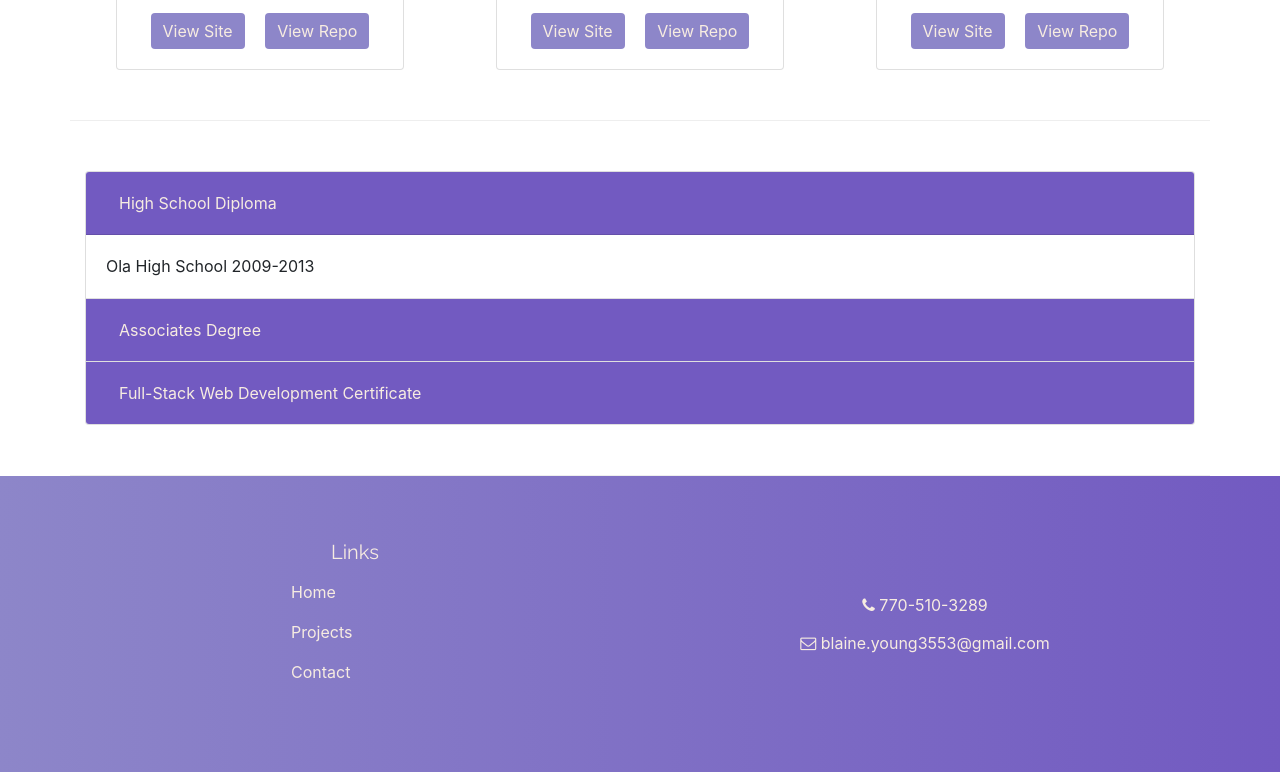
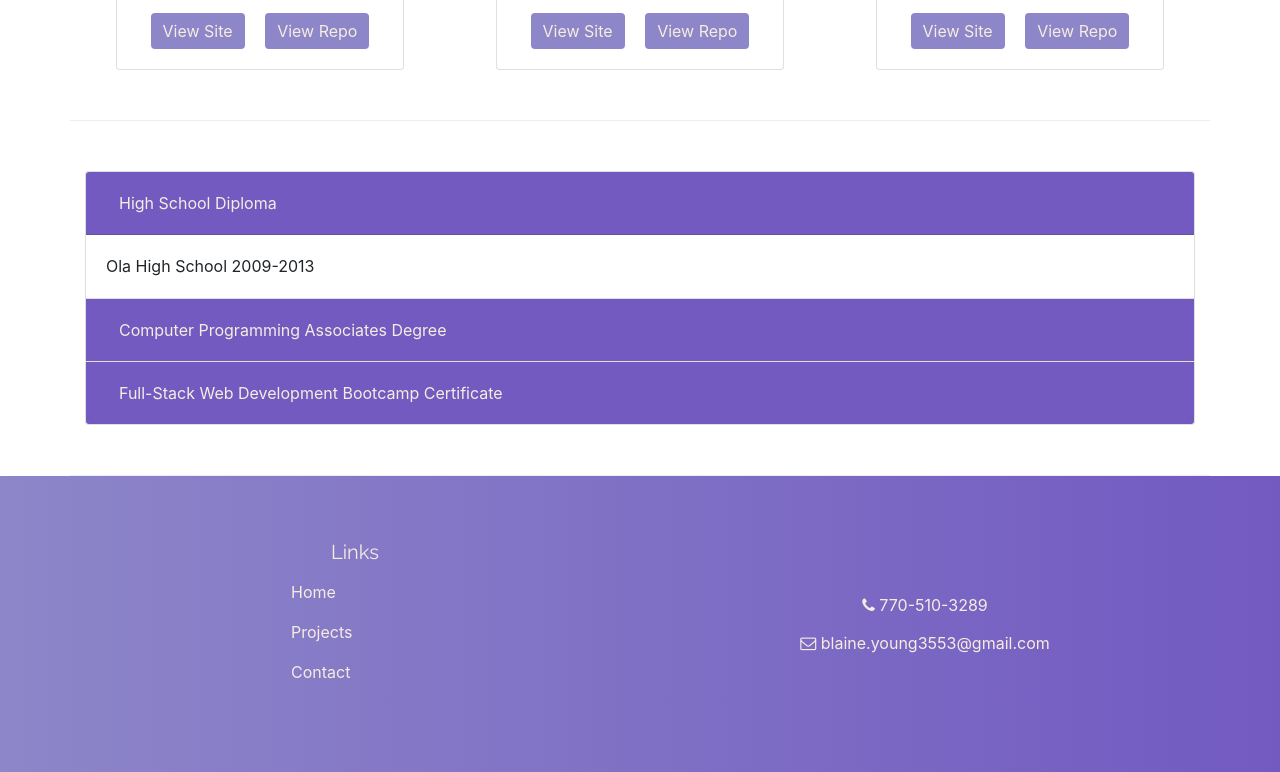
Before and after one commit to Blaine137/BlainesPortfolio, a website: page index.html in a window 1280 px wide. Shown: the part 1843-2615 px from the top of the page. Drawn offline with nearby package versions, Linux system fonts and the light colour scheme.

Commit message:
fixed titles on education section

```diff
--- a/index.html
+++ b/index.html
@@ -176,7 +176,7 @@
                 <div class="card-header" id="headingTwo">
                   <h2 class="mb-0">
                     <button class="btn btn-link btn-block text-left collapsed accBtn" type="button" data-toggle="collapse" data-target="#collapseTwo" aria-expanded="false" aria-controls="collapseTwo">
-                      Associates Degree
+                      Computer Programming Associates Degree
                     </button>
                   </h2>
                 </div>
@@ -190,7 +190,7 @@
                 <div class="card-header" id="headingThree">
                   <h2 class="mb-0">
                     <button class="btn btn-link btn-block text-left collapsed accBtn" type="button" data-toggle="collapse" data-target="#collapseThree" aria-expanded="false" aria-controls="collapseThree">
-                      Full-Stack Web Development Certificate
+                      Full-Stack Web Development Bootcamp Certificate
                     </button>
                   </h2>
                 </div>
```
